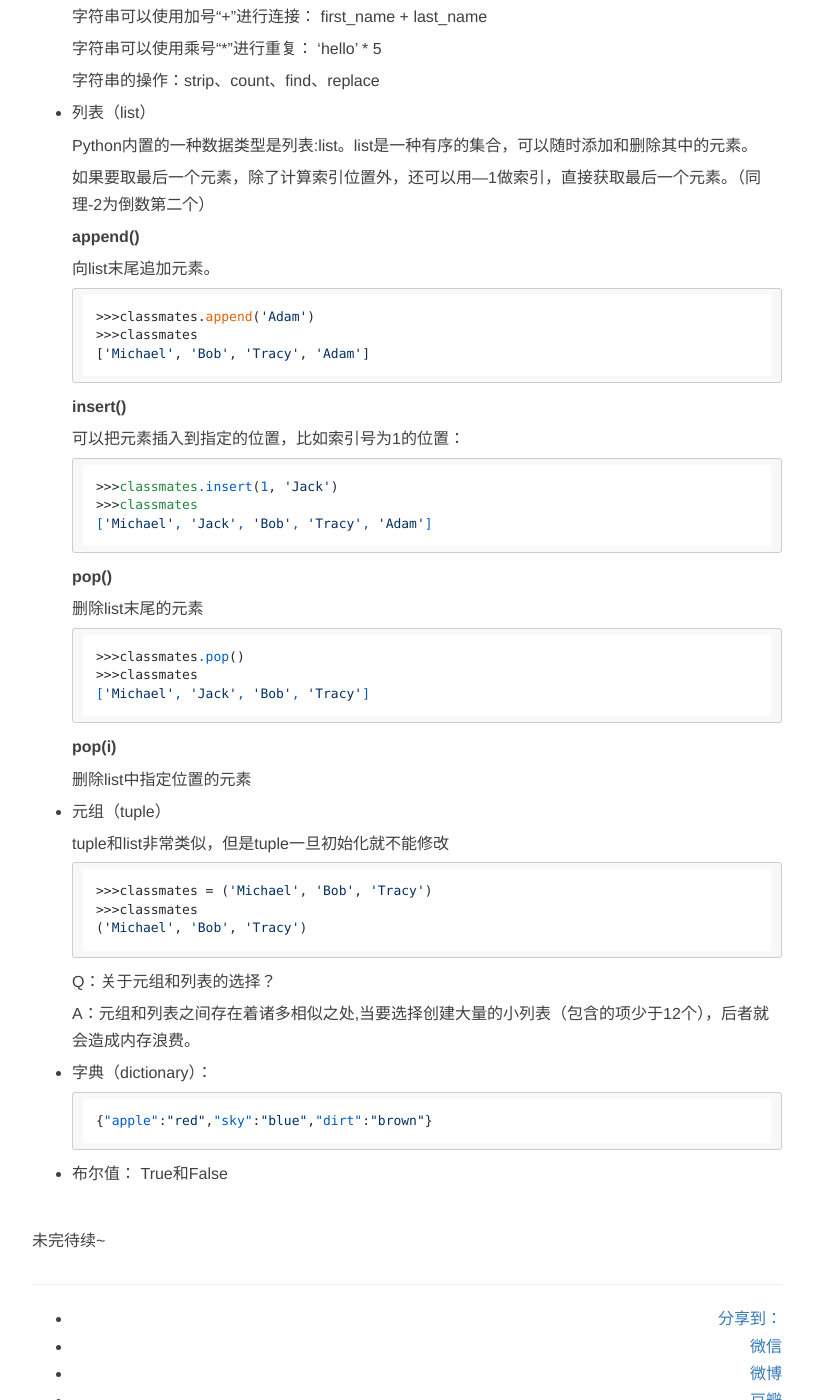
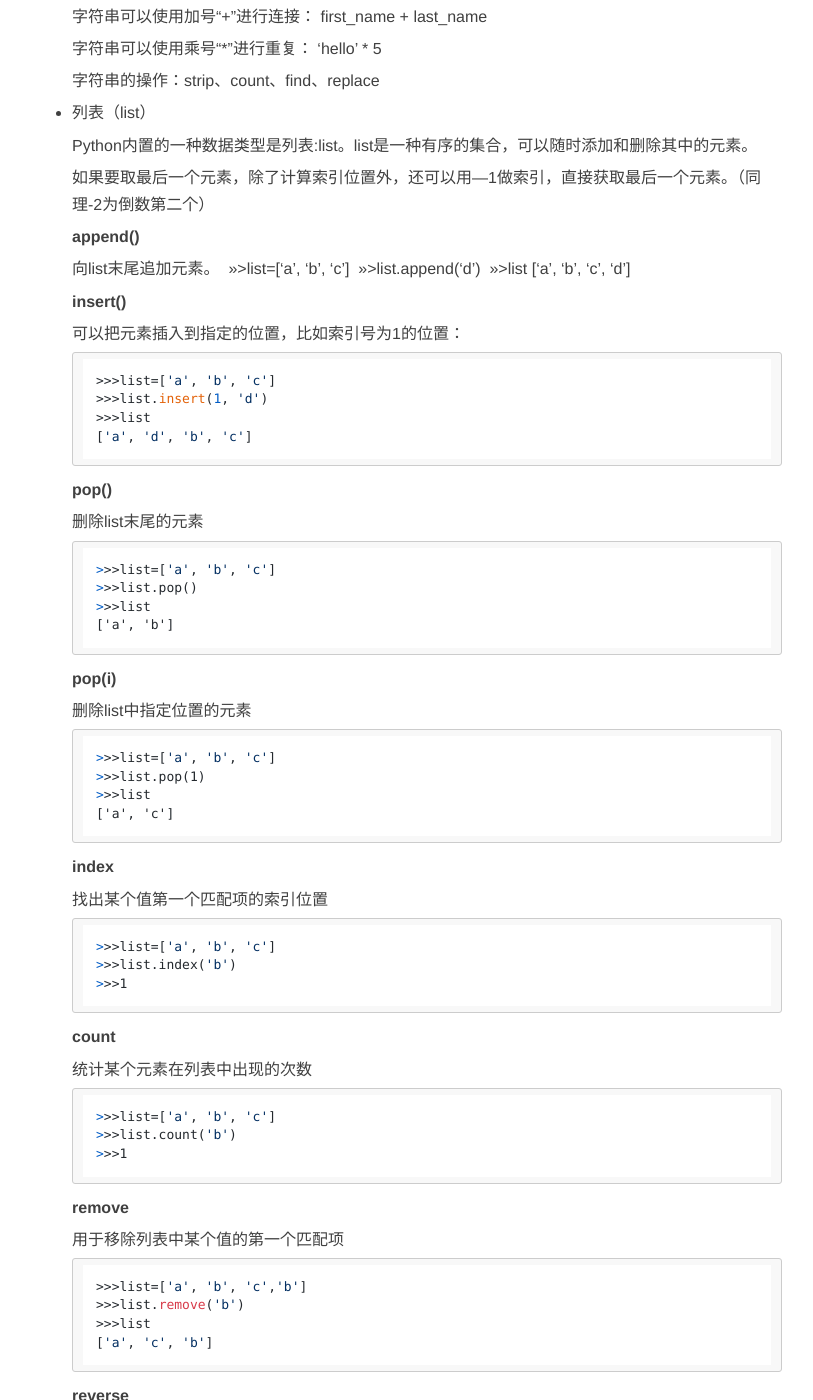
Before and after one commit to rth211/rth211.github.io, a Jekyll site: the page built from _posts/2015.07/2015-07-01-PythonStudy.md, in a window 1280 px wide and 1400 px high, scrolled down 758 px. Shown: the whole window, without its empty margins (233-1046 px from the left). Built offline with Jekyll 4.4.1, drawn with Linux system fonts in a browser that asks for light colours; nearby versions of some CDN libraries; comment, search, counter and statistics services are not loaded; some of the changed text lies outside the part shown.

```diff
--- a/_posts/2015.07/2015-07-01-PythonStudy.md
+++ b/_posts/2015.07/2015-07-01-PythonStudy.md
@@ -30,30 +30,95 @@ Python学习之旅，写下这篇笔记，方便以后查看，正所谓“好
 	**append()**
 
 	向list末尾追加元素。
-
-		>>>classmates.append('Adam')
-		>>>classmates
-		['Michael', 'Bob', 'Tracy', 'Adam']
+		>>>list=['a', 'b', 'c']
+		>>>list.append('d')
+		>>>list
+		['a', 'b', 'c', 'd']
 
 	**insert()**
 
 	可以把元素插入到指定的位置，比如索引号为1的位置：
 
-		>>>classmates.insert(1, 'Jack')
-		>>>classmates
-		['Michael', 'Jack', 'Bob', 'Tracy', 'Adam']
+		>>>list=['a', 'b', 'c']
+		>>>list.insert(1, 'd')
+		>>>list
+		['a', 'd', 'b', 'c']
 
 	**pop()**
 
 	删除list末尾的元素
 
-		>>>classmates.pop()
-		>>>classmates
-		['Michael', 'Jack', 'Bob', 'Tracy']
+		>>>list=['a', 'b', 'c']
+		>>>list.pop()
+		>>>list
+		['a', 'b']
 
 	**pop(i)**
 
 	删除list中指定位置的元素
+
+		>>>list=['a', 'b', 'c']
+		>>>list.pop(1)
+		>>>list
+		['a', 'c']
+
+	**index**
+
+	找出某个值第一个匹配项的索引位置
+
+		>>>list=['a', 'b', 'c']
+		>>>list.index('b')
+		>>>1
+
+	**count**
+
+	统计某个元素在列表中出现的次数
+
+		>>>list=['a', 'b', 'c']
+		>>>list.count('b')
+		>>>1
+
+	**remove**
+
+	用于移除列表中某个值的第一个匹配项
+
+		>>>list=['a', 'b', 'c','b']
+		>>>list.remove('b')
+		>>>list
+		['a', 'c', 'b']
+
+	**reverse**
+
+	将列表中的元素方向存放
+
+		>>>list=['a', 'b', 'c']
+		>>>list.reverse()
+		>>>list
+		['c', 'b', 'a']
+
+	**sort**
+
+	用于在原位置对列表进行排序
+
+		>>>list=['1', '3', '2']
+		>>>list.sort()
+		>>>list
+		['1', '2', '3']
+
+	注：当你需要一个排好序的列表副本，同时又要保留原有列表不变的时候，需要这样做：
+
+		>>>list1=['1', '3', '2']
+		>>>list2=list1[:]
+		>>>list2.sort()
+		>>>list1
+		['1', '3', '2']
+		>>>list2
+		['1', '2', '3']
+
+
+
+
+
 
 *	元组（tuple）
 
```
